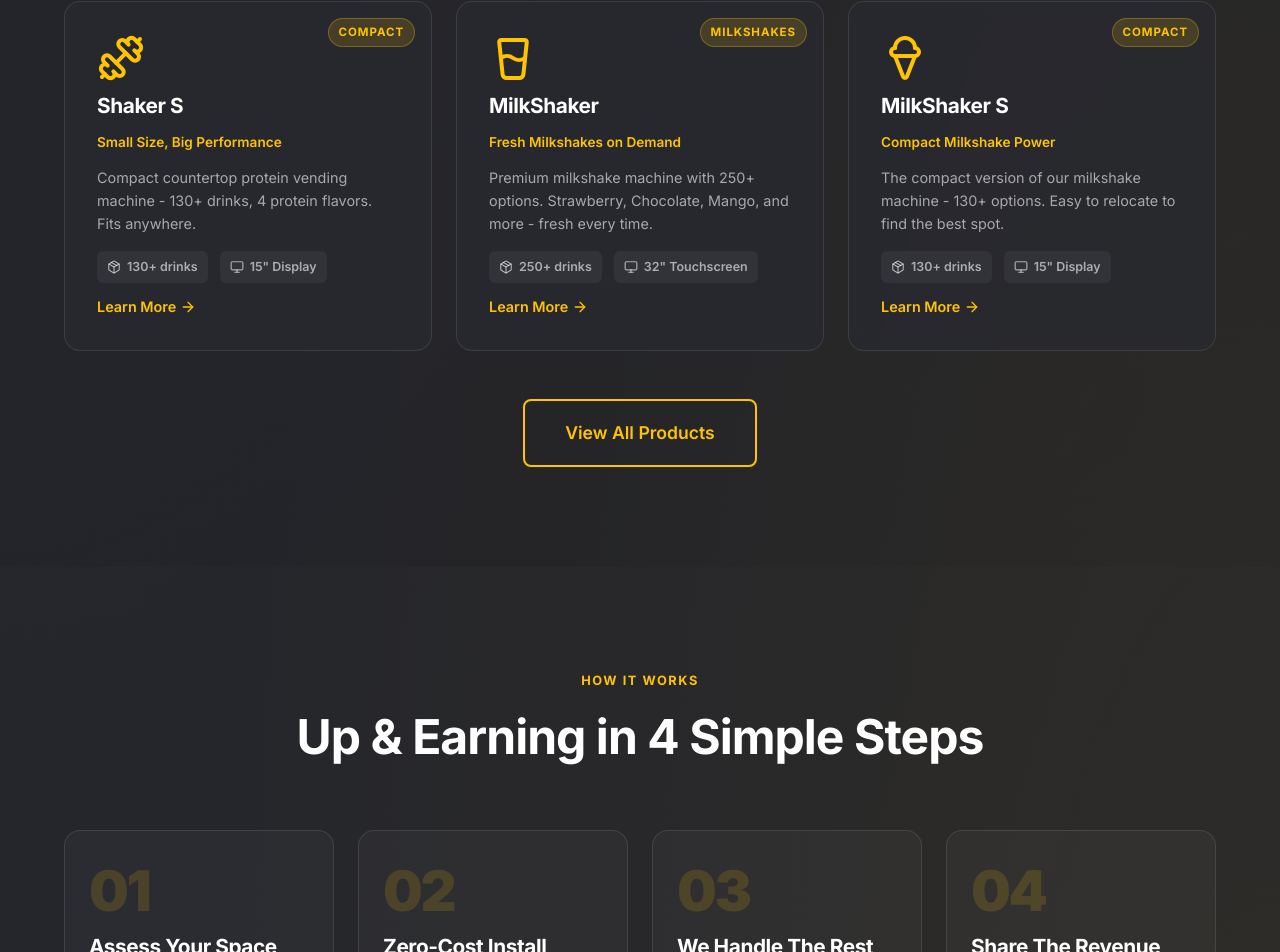
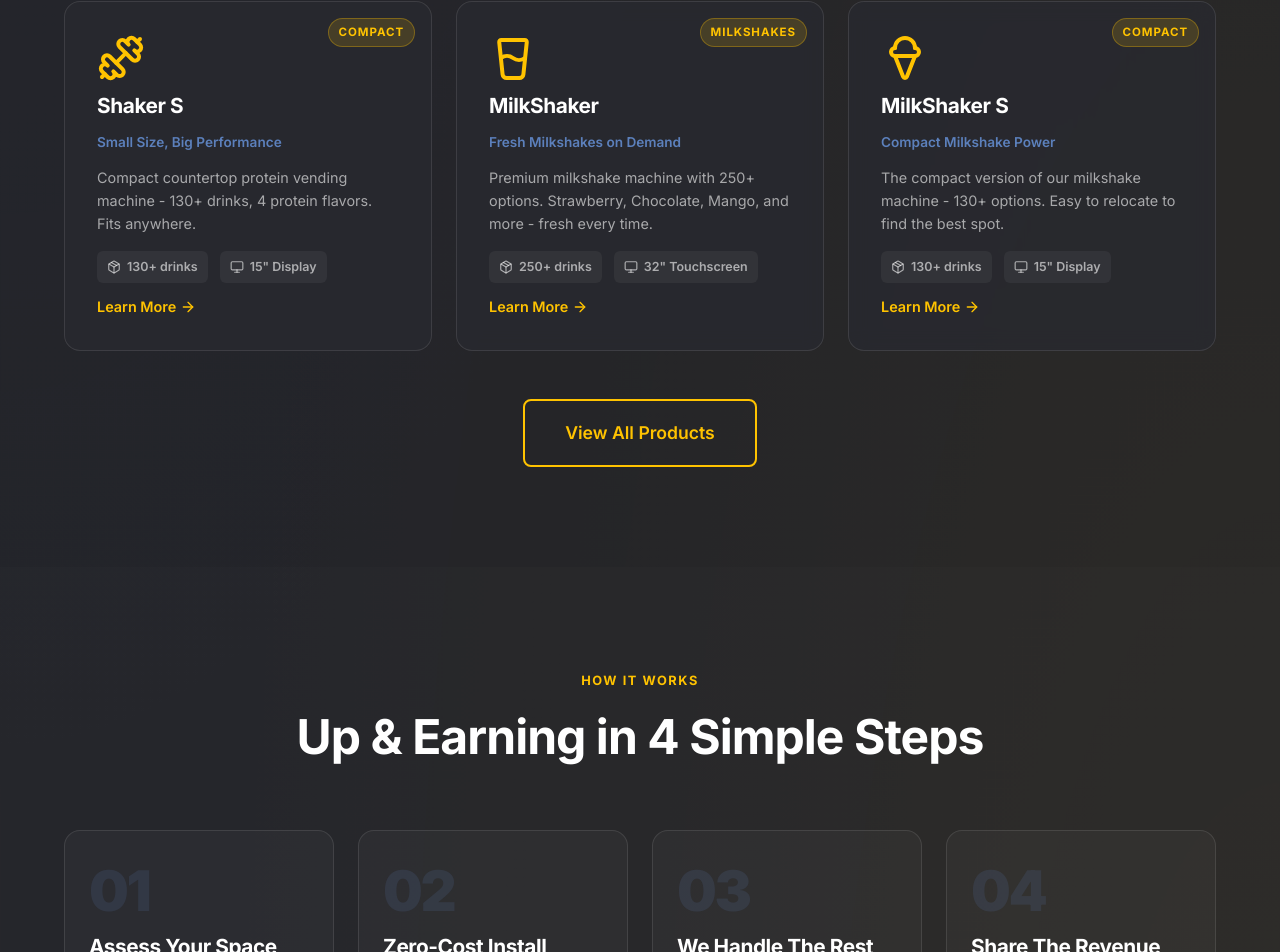
Before and after one commit to sankaL/fuellocker, a Next.js app: page / in a window 1280 px wide. Shown: the part 2700-3652 px from the top of the page. Built offline with nearby package versions, Linux system fonts and the light colour scheme.

Commit message:
style: Update CSS colors from yellow to blue, standardize punctuation in text, and remove `image.png`.

```diff
--- a/src/app/page.module.css
+++ b/src/app/page.module.css
@@ -223,7 +223,7 @@
 
 .productCardTagline {
   font-size: 0.85rem;
-  color: var(--color-yellow);
+  color: var(--color-blue);
   font-weight: 600;
   margin: 0;
 }
@@ -290,7 +290,7 @@
 .stepNum {
   font-size: 3.5rem;
   font-weight: 900;
-  color: rgba(255, 195, 0, 0.15);
+  color: rgba(92, 128, 188, 0.15);
   line-height: 1;
   margin-bottom: 16px;
   letter-spacing: -0.04em;
--- a/src/app/products/shaker-prime/page.tsx
+++ b/src/app/products/shaker-prime/page.tsx
@@ -138,7 +138,7 @@ export default function ShakerPrimePage() {
           <div className={styles.sectionGrid}>
             <div className={styles.sectionText}>
               <span className="section-label">About Shaker Prime</span>
-              <h2>More Than Vending — It&apos;s a Complete Marketplace</h2>
+              <h2>More Than Vending - It&apos;s a Complete Marketplace</h2>
               <p style={{ marginTop: "20px" }}>
                 Shaker Prime is a floor-standing smart vending machine designed for snacks, beverages, and energy drinks. From offices and gyms to campuses and hotels - people love convenience. We provide it. We share the profits.
               </p>
--- a/src/components/ContactForm.tsx
+++ b/src/components/ContactForm.tsx
@@ -9,7 +9,7 @@ const machines = [
   "Shaker S",
   "MilkShaker",
   "MilkShaker S",
-  "Not sure yet — need advice",
+  "Not sure yet - need advice",
 ];
 
 interface ContactFormProps {
```
Also changed, not shown: 1 other file (tests, documents, lock files or other folders).
